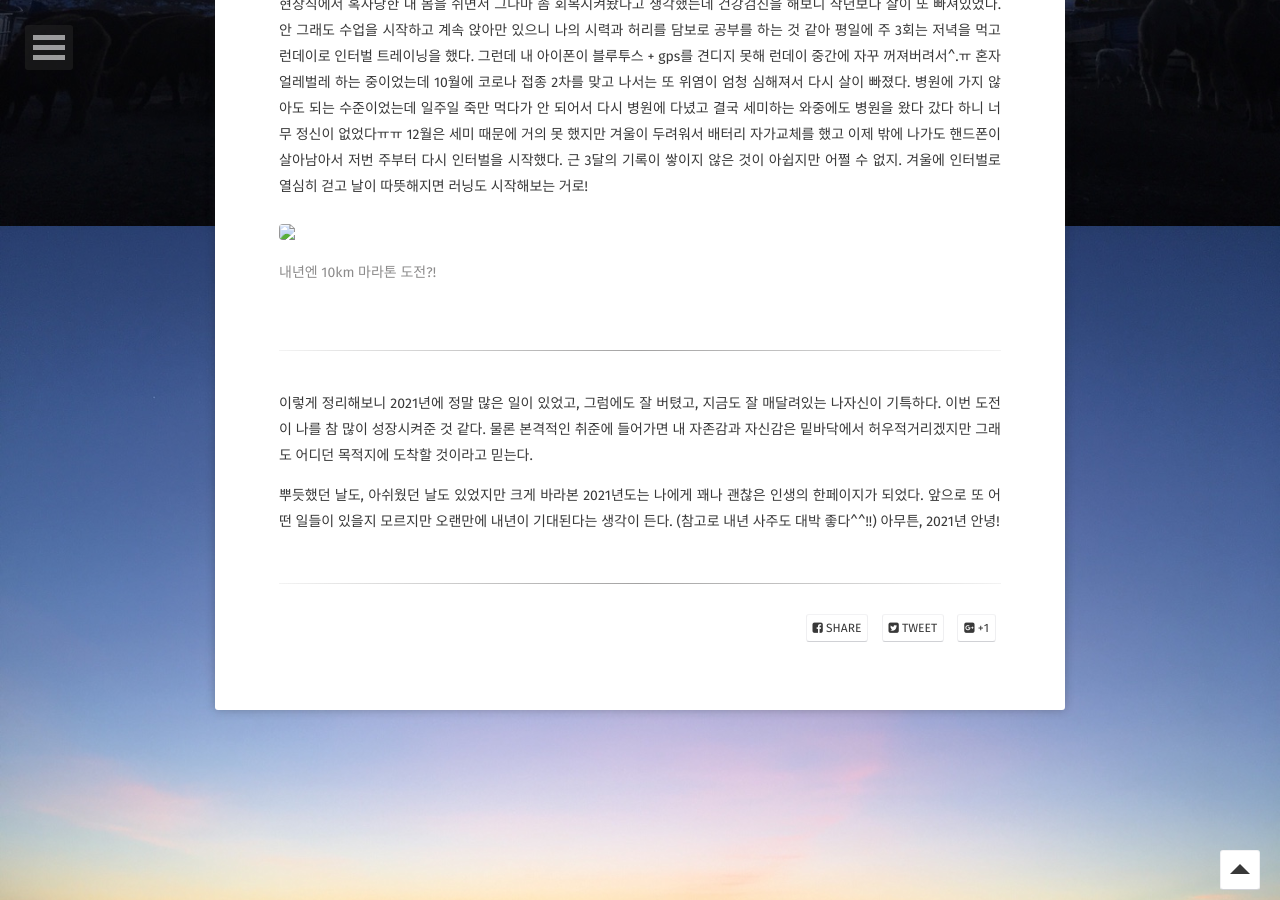
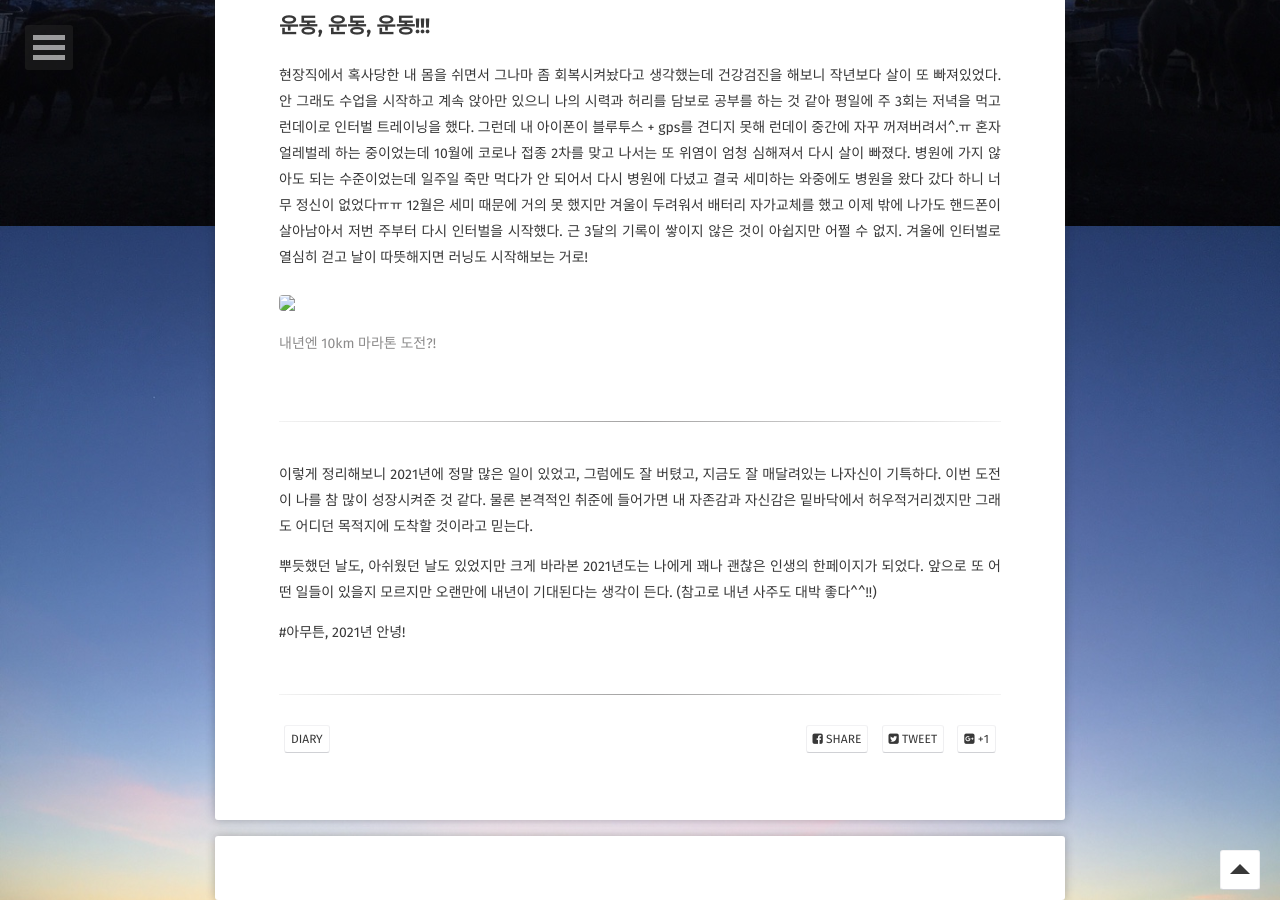
Before and after one commit to jjay0303/jjay0303.github.io, a Jekyll site: the page built from _posts/2021-12-31-Adieu2021.md, in a window 1280 px wide and 900 px high, scrolled down 1694 px. Built offline with Jekyll 4.4.1, drawn with Linux system fonts in a browser that asks for light colours; some web fonts are replaced; our own code applies the rules of GitHub Pages for plain Markdown files; comment, search, counter and statistics services are not loaded.

Commit message:
first post

```diff
--- a/_posts/2021-12-31-Adieu2021.md
+++ b/_posts/2021-12-31-Adieu2021.md
@@ -3,7 +3,7 @@
 title: "2021년 마무리"
 date: 2021-12-31
 excerpt: "2021년의 회고록"
-tags: [diary]]
+tags: [diary]
 comments: true
 ---
 
@@ -12,7 +12,7 @@
 2020년엔 밖에서, 2021년에는 안에서(약간 감금당하는 기분이었지만) 아주 많은 것을 배웠다.
 2020년에는 지방으로 내려가 현장직으로 근 1년 일하면서 좋은 이모, 삼촌들과 즐거운 시간도 보내고 또 다양한 인생 경험도 했고, 2021년에는 프로그래밍 공부를 하기 위해 다시 상경하면서 처음으로 전세 대출로 집을 구하고, 학원에 등록해서 오랜만에 책상과 한 몸이 되어서 생활을 했다. (여전히 하고 있다ㅠㅠ)
 <br>
-******
+****
 <br>
 ## 내가 개발자가 될 수 있을까
  학원을 등록하니 끝없는 배움과 시험의 시작이었다. 정보처리기사, SQLD, 토익, 노션, 깃... 하지만 이 중에서 가장 힘들었던 것은 무엇보다 나 자신과의 시험. '이 길이 맞는 걸까', '취직을 해도 내가 버틸 수 있을까', '벌써 한 직장에서 10년 차가 다 돼가는 친구들도 있는데 직종을 바꾸면서 이직하는 게 맞을까' 온갖 물음표들이 마구잡이로 내 머릿속에서 떠오르다 사라지기를 반복했다.
@@ -29,8 +29,8 @@
  #### 덤으로 독서 노트까지
  그리고 노션을 시작하면서 드디어 독서 노트를 쓸 수 있게 되었다. 노션으로 수업 정리를 하다가 이해가 안 가는 부분이 있어 잠시 쉬는 도중에 문득 '이렇게 기록하기 쉬운데 독서 노트도 여기에 해볼까?'라는 생각이 들어서 바로 페이지를 만들기 시작했다. 사실 아날로그 독서기록은 손글씨다 보니 시간도 오래 걸리고 한번 망치면 돌이킬 수 없다는 부담감에 생각만 하고 시작하지 못하고 있었는데, 일단 노션으로 해보고 괜찮으면 다이어리에도 기록해야겠다 싶은 마음이었다. 결과는 대성공. 몇 번 시행착오 끝에 노션과 다이어리에 나의 독서기록 Form을 만들어서 꾸준히 기록 중이다(사실 독서 노트는 조금밀렸다;;). 현재 내가 하는 독서기록은 1) 북적북적 앱으로 간단 기록 2) 노션으로 전반적인 기록 3) 독서노트에 기억에 남는 문단과 내 생각 기록 이렇게 3단계로 하고 있다. 사실 북적북적은 2018년도? 아무튼 받은 지 몇 년 된 앱인데... 이제서야 제대로 사용하는 중..^^ 그래도 언젠간 쓴다는 다짐으로 안 지우고 있었는데 참 잘했다^^!! 디지털로 하니 이렇게나 쉬운것을 왜 그동안 하지 못했는지, 프로그래밍 공부를 하면서 공부 이외에도 참 많은 것을 배우고 있다.
   <figure class="half">
-	<img src="/images/posts/2021_1.jpg">
-	<img src="/images/posts/2021.jpg">
+	<img src="./images/posts/2021_1.jpg">
+	<img src="./images/posts/2021.jpg">
 	<figcaption>북적북적과 노션으로 하는 간단한 기록들</figcaption>
  </figure>
  <br>
@@ -40,16 +40,17 @@
  현장직에서 혹사당한 내 몸을 쉬면서 그나마 좀 회복시켜놨다고 생각했는데 건강검진을 해보니 작년보다 살이 또 빠져있었다. 안 그래도 수업을 시작하고 계속 앉아만 있으니 나의 시력과 허리를 담보로 공부를 하는 것 같아 평일에 주 3회는 저녁을 먹고 런데이로 인터벌 트레이닝을 했다. 그런데 내 아이폰이 블루투스 + gps를 견디지 못해 런데이 중간에 자꾸 꺼져버려서^.ㅠ 혼자 얼레벌레 하는 중이었는데 10월에 코로나 접종 2차를 맞고 나서는 또 위염이 엄청 심해져서 다시 살이 빠졌다. 병원에 가지 않아도 되는 수준이었는데 일주일 죽만 먹다가 안 되어서 다시 병원에 다녔고 결국 세미하는 와중에도 병원을 왔다 갔다 하니 너무 정신이 없었다ㅠㅠ 12월은 세미 때문에 거의 못 했지만 겨울이 두려워서 배터리 자가교체를 했고 이제 밖에 나가도 핸드폰이 살아남아서 저번 주부터 다시 인터벌을 시작했다. 근 3달의 기록이 쌓이지 않은 것이 아쉽지만 어쩔 수 없지. 겨울에 인터벌로 열심히 걷고 날이 따뜻해지면 러닝도 시작해보는 거로!
 
  <figure>
-	<img src="/images/posts/2021_2.jpg">
+	<img src="./images/posts/2021_2.jpg">
 	<figcaption>내년엔 10km 마라톤 도전?!</figcaption>
  </figure>
 <br>
 
-******
+****
 <br>
 이렇게 정리해보니 2021년에 정말 많은 일이 있었고, 그럼에도 잘 버텼고, 지금도 잘 매달려있는 나자신이 기특하다. 이번 도전이 나를 참 많이 성장시켜준 것 같다. 물론 본격적인 취준에 들어가면 내 자존감과 자신감은 밑바닥에서 허우적거리겠지만 그래도 어디던 목적지에 도착할 것이라고 믿는다.
 
 
 뿌듯했던 날도, 아쉬웠던 날도 있었지만 크게 바라본 2021년도는 나에게 꽤나 괜찮은 인생의 한페이지가 되었다.
 앞으로 또 어떤 일들이 있을지 모르지만 오랜만에 내년이 기대된다는 생각이 든다. (참고로 내년 사주도 대박 좋다^^!!)
-아무튼, 2021년 안녕!
+
+#아무튼, 2021년 안녕!
```
Also changed, not shown: _posts/2021-12-31-start.md (deleted, +0 -13 lines).
